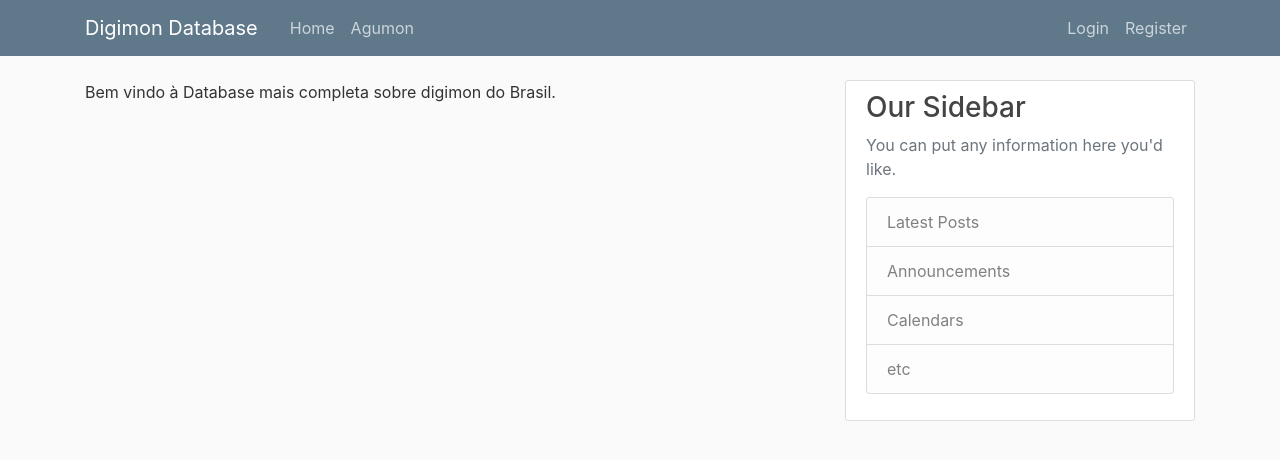
After one commit to Nobre-Lucas/DigimonSite, a Flask app: template templates/home.html in a window 1280 px wide. The commit adds this page. Shown: the top 460 px of the page. Run offline with Flask 2, Linux system fonts and the light colour scheme; the template is opened without the code that fills it, so the values that code supplies are empty; some libraries are stand-ins or nearby versions.

Commit message:
Add generic template

```diff
--- a/app.py
+++ b/app.py
@@ -19,7 +19,7 @@
 @app.route("/")
 @app.route("/home")
 def home():
-    return "Hello World"
+    return render_template('home.html')
 
 
 @app.route("/digimons")
--- /dev/null
+++ b/static/main.css
@@ -0,0 +1,80 @@
+body {
+  background: #fafafa;
+  color: #333333;
+  margin-top: 5rem;
+}
+
+h1, h2, h3, h4, h5, h6 {
+  color: #444444;
+}
+
+.bg-steel {
+  background-color: #5f788a;
+}
+
+.site-header .navbar-nav .nav-link {
+  color: #cbd5db;
+}
+
+.site-header .navbar-nav .nav-link:hover {
+  color: #ffffff;
+}
+
+.site-header .navbar-nav .nav-link.active {
+  font-weight: 500;
+}
+
+.content-section {
+  background: #ffffff;
+  padding: 10px 20px;
+  border: 1px solid #dddddd;
+  border-radius: 3px;
+  margin-bottom: 20px;
+}
+
+.article-title {
+  color: #444444;
+}
+
+a.article-title:hover {
+  color: #428bca;
+  text-decoration: none;
+}
+
+.article-content {
+  white-space: pre-line;
+}
+
+.article-img {
+  height: 65px;
+  width: 65px;
+  margin-right: 16px;
+}
+
+.article-metadata {
+  padding-bottom: 1px;
+  margin-bottom: 4px;
+  border-bottom: 1px solid #e3e3e3
+}
+
+.article-metadata a:hover {
+  color: #333;
+  text-decoration: none;
+}
+
+.article-svg {
+  width: 25px;
+  height: 25px;
+  vertical-align: middle;
+}
+
+.account-img {
+  height: 125px;
+  width: 125px;
+  margin-right: 20px;
+  margin-bottom: 16px;
+}
+
+.account-heading {
+  font-size: 2.5rem;
+}
--- /dev/null
+++ b/templates/home.html
@@ -0,0 +1,4 @@
+{% extends "layout.html" %}
+{% block content %}
+Bem vindo à Database mais completa sobre digimon do Brasil.
+{% endblock content %}
--- /dev/null
+++ b/templates/layout.html
@@ -0,0 +1,69 @@
+<!DOCTYPE html>
+<html>
+<head>
+    <!-- Required meta tags -->
+    <meta charset="utf-8">
+    <meta name="viewport" content="width=device-width, initial-scale=1, shrink-to-fit=no">
+
+    <!-- Bootstrap CSS -->
+    <link rel="stylesheet" href="https://maxcdn.bootstrapcdn.com/bootstrap/4.0.0/css/bootstrap.min.css" integrity="sha384-Gn5384xqQ1aoWXA+058RXPxPg6fy4IWvTNh0E263XmFcJlSAwiGgFAW/dAiS6JXm" crossorigin="anonymous">
+
+    <link rel="stylesheet" type="text/css" href="{{ url_for('static', filename='main.css') }}">
+
+    {% if title %}
+        <title>{{ title }}</title>
+    {% else %}
+        <title>Digimon Database</title>
+    {% endif %}
+</head>
+<body>
+    <header class="site-header">
+      <nav class="navbar navbar-expand-md navbar-dark bg-steel fixed-top">
+        <div class="container">
+          <a class="navbar-brand mr-4" href="/">Digimon Database</a>
+          <button class="navbar-toggler" type="button" data-toggle="collapse" data-target="#navbarToggle" aria-controls="navbarToggle" aria-expanded="false" aria-label="Toggle navigation">
+            <span class="navbar-toggler-icon"></span>
+          </button>
+          <div class="collapse navbar-collapse" id="navbarToggle">
+            <div class="navbar-nav mr-auto">
+              <a class="nav-item nav-link" href="/">Home</a>
+              <a class="nav-item nav-link" href="/digimons">Agumon</a>
+            </div>
+            <!-- Navbar Right Side -->
+            <div class="navbar-nav">
+              <a class="nav-item nav-link" href="/login">Login</a>
+              <a class="nav-item nav-link" href="/register">Register</a>
+            </div>
+          </div>
+        </div>
+      </nav>
+    </header>
+    <main role="main" class="container">
+      <div class="row">
+        <div class="col-md-8">
+          {% block content %}{% endblock %}
+        </div>
+        <div class="col-md-4">
+          <div class="content-section">
+            <h3>Our Sidebar</h3>
+            <p class='text-muted'>You can put any information here you'd like.
+              <ul class="list-group">
+                <li class="list-group-item list-group-item-light">Latest Posts</li>
+                <li class="list-group-item list-group-item-light">Announcements</li>
+                <li class="list-group-item list-group-item-light">Calendars</li>
+                <li class="list-group-item list-group-item-light">etc</li>
+              </ul>
+            </p>
+          </div>
+        </div>
+      </div>
+    </main>
+
+
+    <!-- Optional JavaScript -->
+    <!-- jQuery first, then Popper.js, then Bootstrap JS -->
+    <script src="https://code.jquery.com/jquery-3.2.1.slim.min.js" integrity="sha384-KJ3o2DKtIkvYIK3UENzmM7KCkRr/rE9/Qpg6aAZGJwFDMVNA/GpGFF93hXpG5KkN" crossorigin="anonymous"></script>
+    <script src="https://cdnjs.cloudflare.com/ajax/libs/popper.js/1.12.9/umd/popper.min.js" integrity="sha384-ApNbgh9B+Y1QKtv3Rn7W3mgPxhU9K/ScQsAP7hUibX39j7fakFPskvXusvfa0b4Q" crossorigin="anonymous"></script>
+    <script src="https://maxcdn.bootstrapcdn.com/bootstrap/4.0.0/js/bootstrap.min.js" integrity="sha384-JZR6Spejh4U02d8jOt6vLEHfe/JQGiRRSQQxSfFWpi1MquVdAyjUar5+76PVCmYl" crossorigin="anonymous"></script>
+</body>
+</html>
```
Also changed, not shown: templates/digimons.html (+1 -9 lines), 1 other file.
